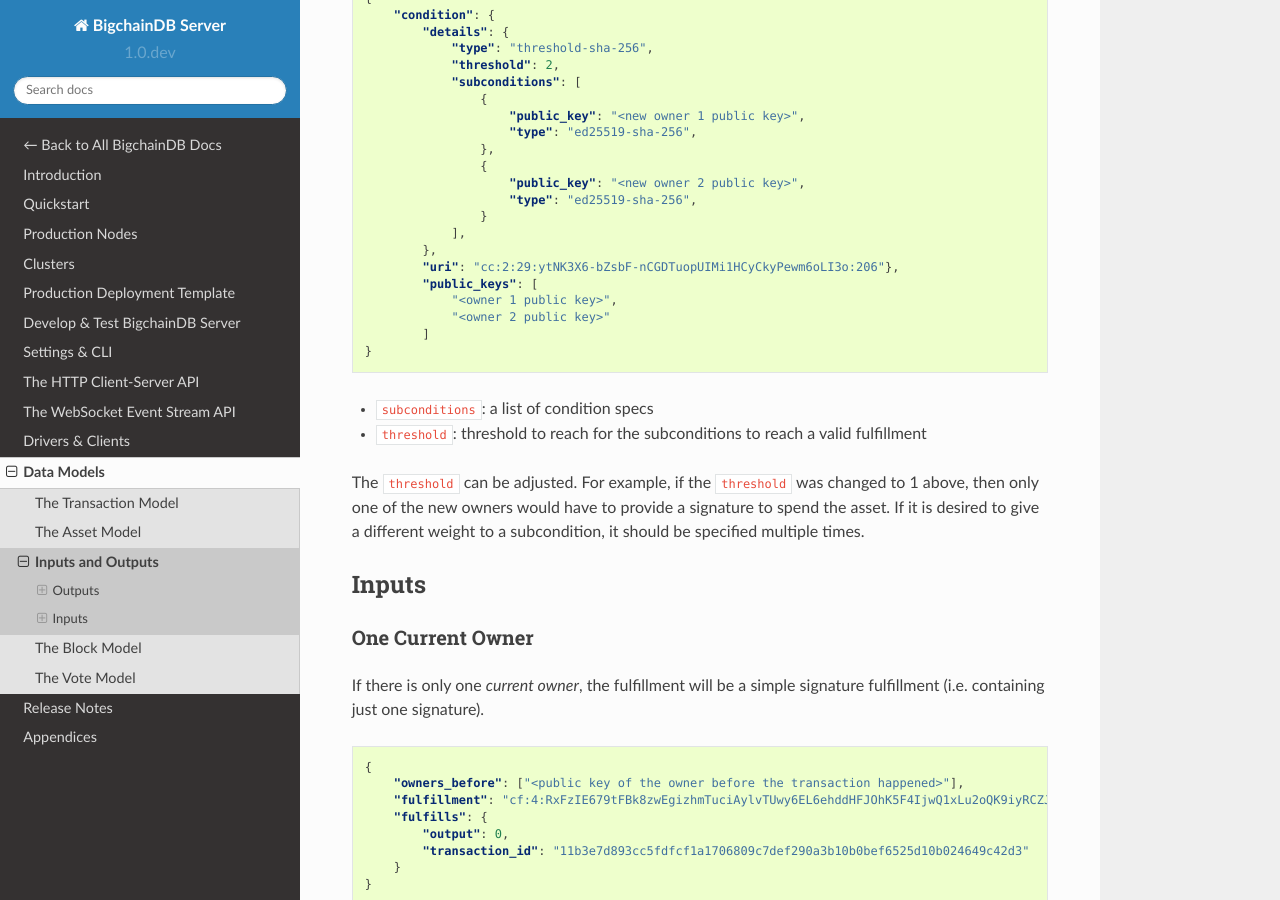
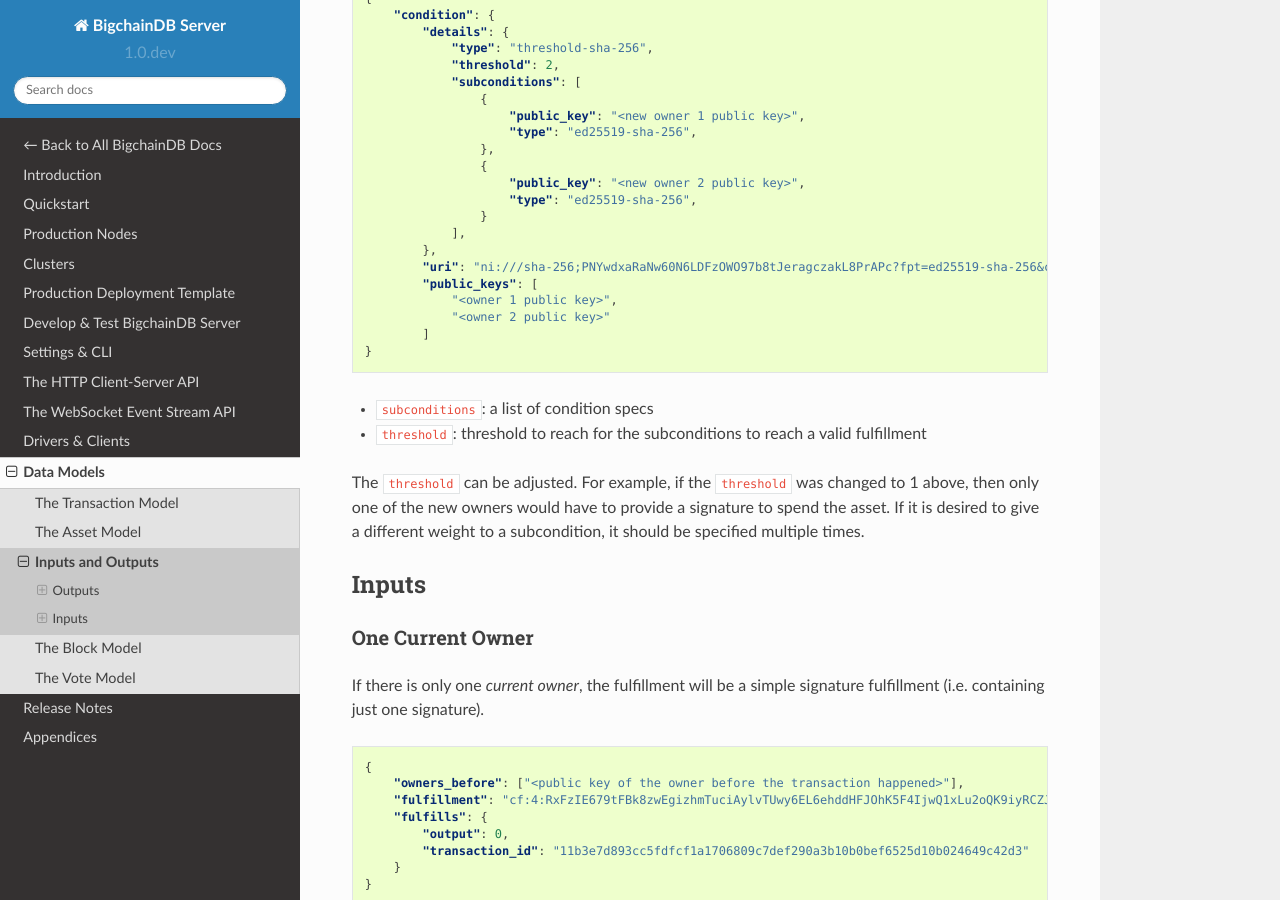
Before and after one commit to bigchaindb/bigchaindb, a Sphinx documentation site: the page built from docs/server/source/data-models/inputs-outputs.rst, in a window 1280 px wide and 900 px high, scrolled down 2294 px. Built offline with Sphinx 7.4.7 and the Read the Docs theme 2.0.0, drawn with Linux system fonts in a browser that asks for light colours; pages that are not in the unit, such as notebooks, are missing from menus.

Commit message:
change ccv1 condition uri in docs

```diff
--- a/docs/server/source/data-models/inputs-outputs.rst
+++ b/docs/server/source/data-models/inputs-outputs.rst
@@ -94,7 +94,7 @@
                     }
                 ],
             },
-            "uri": "cc:2:29:ytNK3X6-bZsbF-nCGDTuopUIMi1HCyCkyPewm6oLI3o:206"},
+            "uri": "ni:///sha-256;PNYwdxaRaNw60N6LDFzOWO97b8tJeragczakL8PrAPc?fpt=ed25519-sha-256&cost=131072"},
             "public_keys": [
                 "<owner 1 public key>",
                 "<owner 2 public key>"
```
